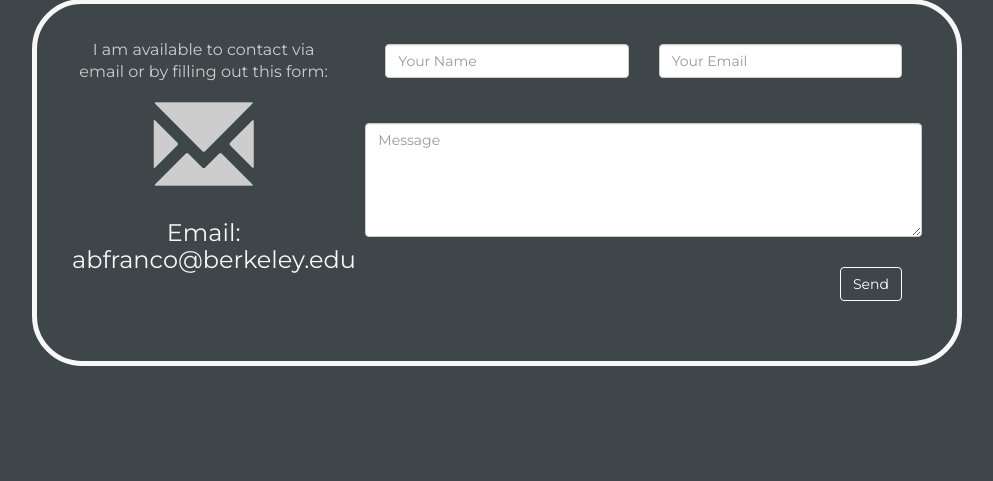
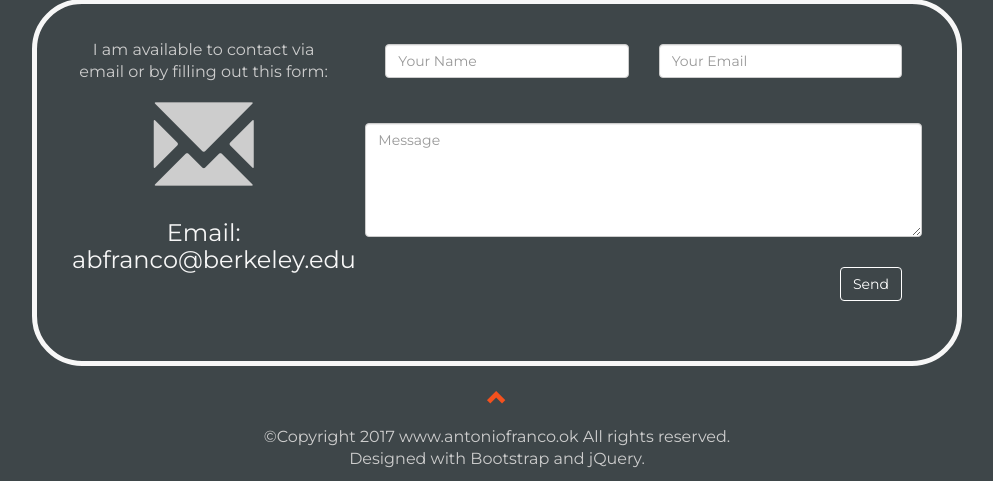
Before and after one commit to ABFranco/ABFranco.github.io, a PHP site: page / in a window 1280 px wide. Shown: the part 1186-1667 px from the top of the page, without its empty margins (143-1136 px from the left). Before the commit the page ends 1552 px from the top, so only its background shows below. Run offline with PHP 8.4, Linux system fonts and the light colour scheme; some libraries are stand-ins or nearby versions.

Commit message:
added footer

```diff
--- a/index.html
+++ b/index.html
@@ -139,6 +139,15 @@
 	  </div>
 	</div>
 
+	<!-- footer -->
+
+	<footer class="container-fluid text-center">
+	  <a href="#home" title="To Top">
+	    <span class="glyphicon glyphicon-chevron-up"></span>
+	  </a>
+	  <p>©Copyright 2017 www.antoniofranco.ok All rights reserved. <br> Designed with Bootstrap and jQuery.</p>
+	</footer>
+
 
 
 
--- a/style.css
+++ b/style.css
@@ -160,3 +160,11 @@ p {
 	background-color: white;
 	border-color: white;
 }
+
+/* --------footer---------- */
+
+footer .glyphicon {
+    font-size: 20px;
+    margin-bottom: 20px;
+    color: #f4511e;
+}
```
